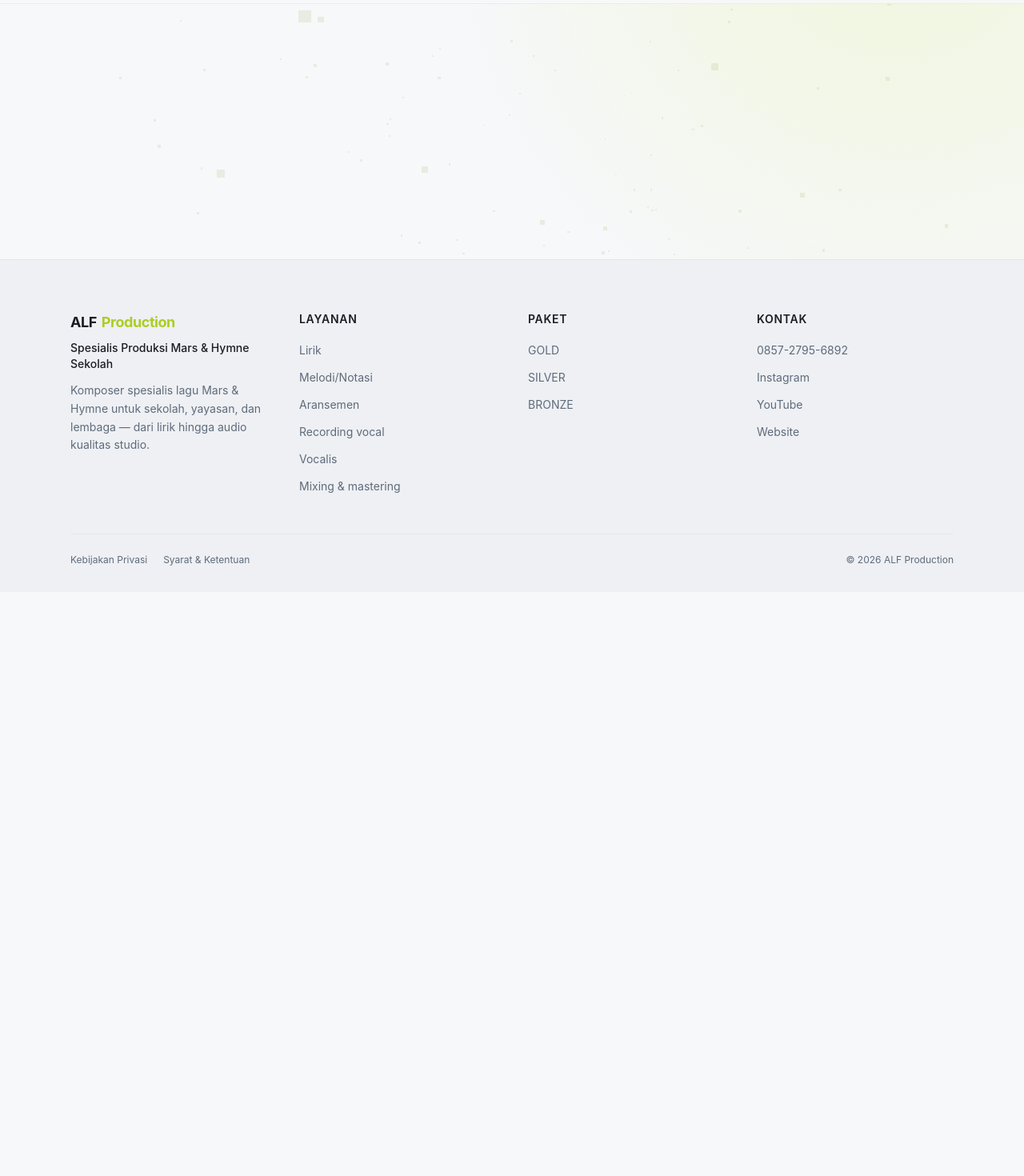
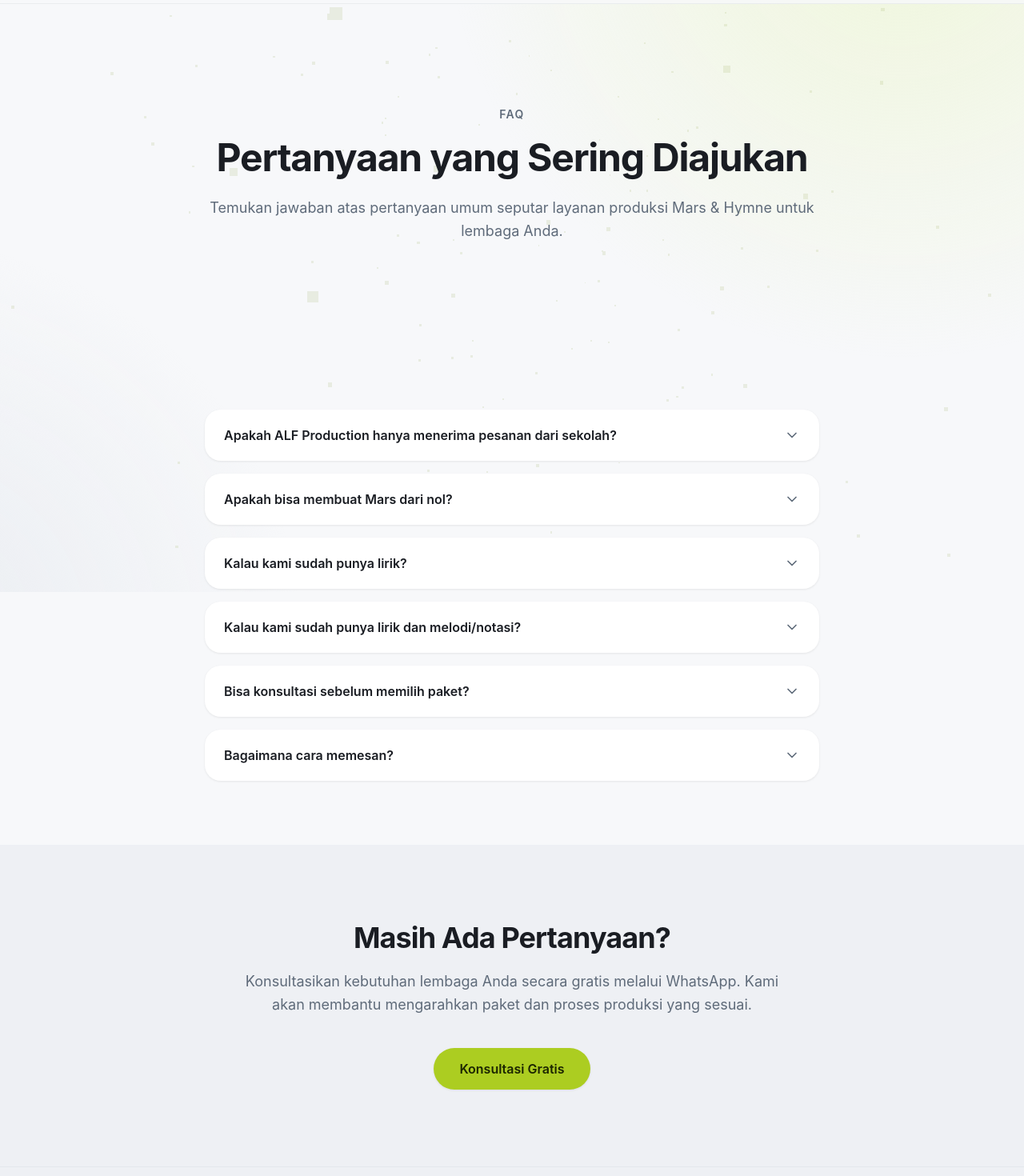
Before and after one commit to tukangoding/alfproduction.id, a Nuxt app: page /faq in a window 1280 px wide. Shown: the part 60-1530 px from the top of the page at 80% size. Before the commit the page ends 800 px from the top, so only its background shows below. Built offline with nearby package versions, Linux system fonts and the light colour scheme.

Commit message:
feat: add faq page with faqpage schema

```diff
--- /dev/null
+++ b/config/seo.ts
@@ -0,0 +1,23 @@
+import { faqItems } from '~/config/faq'
+
+export interface FaqSchemaItem {
+  question: string
+  answer: string
+}
+
+export const faqSchemaItems: FaqSchemaItem[] = faqItems.map((i) => ({
+  question: i.question,
+  answer: i.answer
+}))
+
+export function buildFaqPageSchema(): object {
+  return {
+    '@context': 'https://schema.org',
+    '@type': 'FAQPage',
+    mainEntity: faqSchemaItems.map((i) => ({
+      '@type': 'Question',
+      name: i.question,
+      acceptedAnswer: { '@type': 'Answer', text: i.answer }
+    }))
+  }
+}
--- a/nuxt.config.ts
+++ b/nuxt.config.ts
@@ -7,7 +7,6 @@ export default defineNuxtConfig({
     prerender: {
       failOnError: true,
       ignore: [
-        '/faq',
         '/kebijakan-privasi',
         '/syarat-ketentuan'
       ]
--- /dev/null
+++ b/pages/faq.vue
@@ -0,0 +1,81 @@
+<script setup lang="ts">
+import { waLink } from '~/config/site'
+import { faqItems } from '~/config/faq'
+import { buildFaqPageSchema } from '~/config/seo'
+
+useHead({
+  title: 'FAQ | ALF Production',
+  meta: [
+    {
+      name: 'description',
+      content:
+        'Pertanyaan yang sering diajukan tentang jasa pembuatan Mars & Hymne sekolah, yayasan, dan lembaga oleh ALF Production — konsultasi gratis.'
+    }
+  ],
+  script: [
+    {
+      type: 'application/ld+json',
+      children: JSON.stringify(buildFaqPageSchema())
+    }
+  ]
+})
+</script>
+
+<template>
+  <section class="relative z-10">
+    <div class="mx-auto max-w-6xl px-4 py-24 sm:px-6 md:py-32">
+      <div class="mx-auto max-w-3xl text-center">
+        <p
+          class="text-sm font-semibold uppercase tracking-widest text-on-surface-variant"
+        >
+          FAQ
+        </p>
+
+        <h1
+          class="mt-5 text-4xl font-bold tracking-tight text-on-surface md:text-5xl"
+        >
+          Pertanyaan yang Sering Diajukan
+        </h1>
+
+        <p class="mt-6 text-lg leading-relaxed text-on-surface-variant">
+          Temukan jawaban atas pertanyaan umum seputar layanan produksi Mars
+          &amp; Hymne untuk lembaga Anda.
+        </p>
+      </div>
+    </div>
+  </section>
+
+  <section class="mx-auto max-w-6xl px-4 py-20 sm:px-6">
+    <div class="mx-auto max-w-3xl">
+      <FaqAccordion :items="faqItems" />
+    </div>
+  </section>
+
+  <section class="bg-surface-dim">
+    <div class="mx-auto max-w-6xl px-4 py-24 text-center sm:px-6">
+      <h2
+        class="mx-auto max-w-3xl text-3xl font-bold tracking-tight text-on-surface md:text-4xl"
+      >
+        Masih Ada Pertanyaan?
+      </h2>
+
+      <p
+        class="mx-auto mt-5 max-w-2xl text-lg leading-relaxed text-on-surface-variant"
+      >
+        Konsultasikan kebutuhan lembaga Anda secara gratis melalui WhatsApp.
+        Kami akan membantu mengarahkan paket dan proses produksi yang sesuai.
+      </p>
+
+      <div class="mt-10">
+        <a
+          :href="waLink()"
+          target="_blank"
+          rel="noopener"
+          class="md-elevated-1 inline-flex items-center rounded-full bg-primary px-8 py-3.5 text-base font-semibold text-primary-on transition-transform hover:scale-105"
+        >
+          Konsultasi Gratis
+        </a>
+      </div>
+    </div>
+  </section>
+</template>
```
